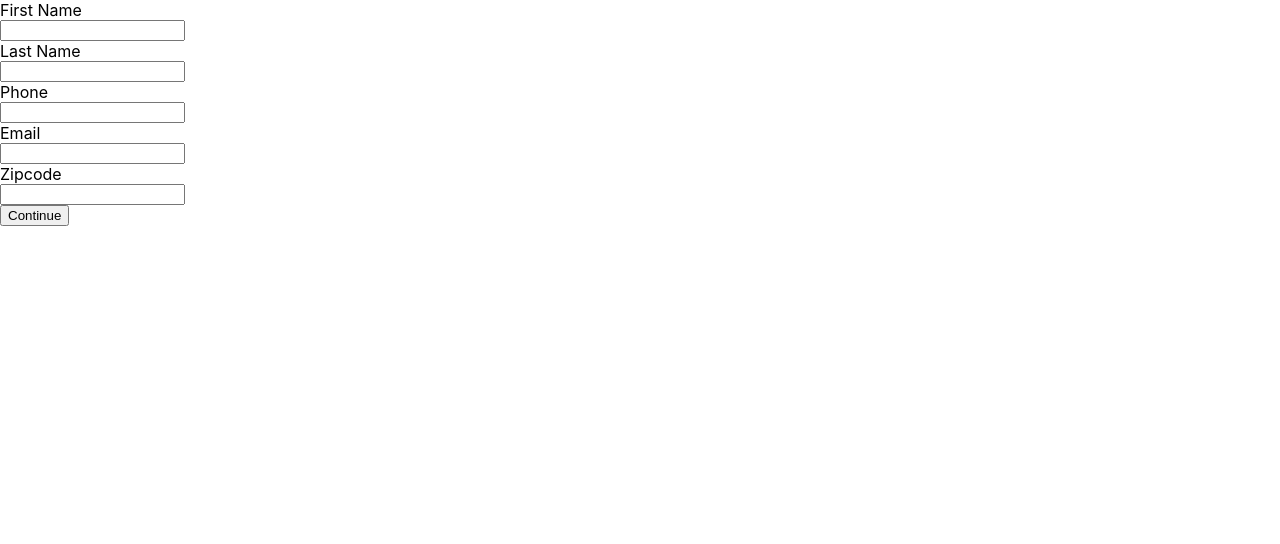
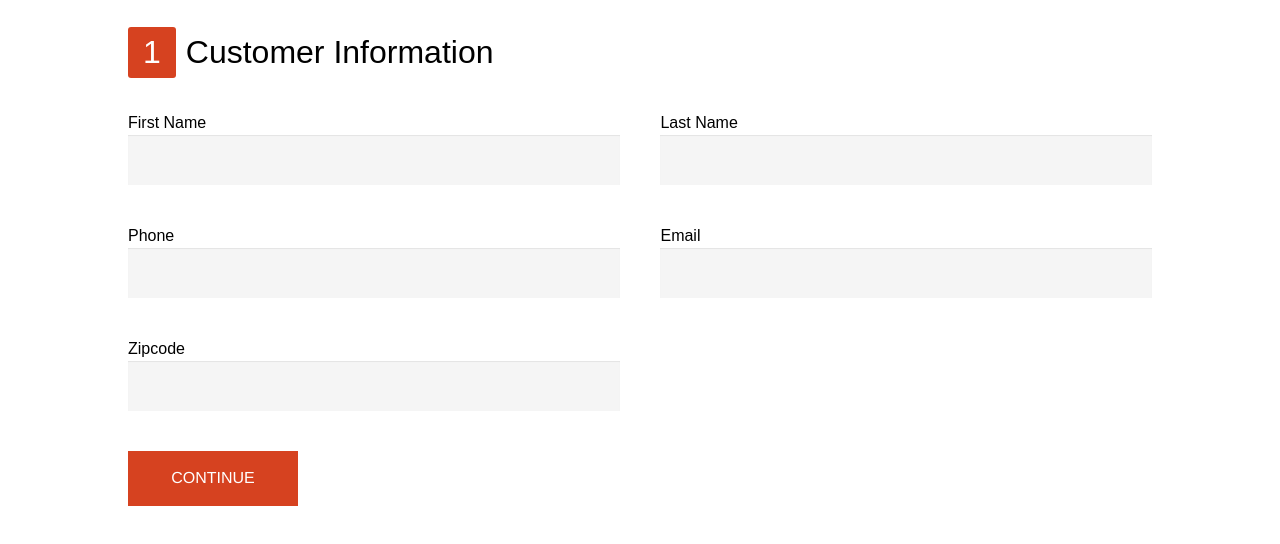
Before and after one commit to joeymariano/App4BarnesApplication, a React (Create React App) app: page / in a window 1280 px wide. Shown: the top 544 px of the page. Built offline with nearby package versions, Linux system fonts and the light colour scheme; the HTML template or start-up script is replaced by a standard one.

Commit message:
more style for form

```diff
--- a/src/App.css
+++ b/src/App.css
@@ -1,3 +1,123 @@
+h2{
+	-webkit-tap-highlight-color: rgba(0, 0, 0, 0);
+	box-sizing: border-box;
+	line-height: 1.1;
+
+	font-family: 'Calibre', 'Arial', sans-serif;
+	color: #000000;
+	font-size: 200%;
+	font-weight: normal;
+	padding: 8px 0 16px 0;
+}
+
+/* FORM CSS */
+
+#customer-form-container{
+	-webkit-tap-highlight-color: rgba(0, 0, 0, 0);
+	line-height: 1.42857143;
+	font-family: 'Calibre', 'Arial', sans-serif;
+	color: #000000;
+	box-sizing: border-box;
+	font-size: 100%;
+	margin: 0 10% 0 10%;
+}
+.form-group{
+	display:inline-block;
+}
+.number-button-red {
+	-webkit-tap-highlight-color: rgba(0, 0, 0, 0);
+	line-height: 1.42857143;
+	font-family: 'Calibre', 'Arial', sans-serif;
+	box-sizing: border-box;
+	background-color: #d64220;
+	color: #ffffff;
+	font-size: 200%;
+	border-radius: 3px;
+	padding: 3px 15px;
+	margin-right: 10px;
+	float: left;
+}
+#first-name-group{
+	width: 48%;
+	margin-right: 2%;
+}
+#last-name-group{
+	width: 48%;
+	margin-left: 2%;
+}
+#phone-group{
+	width: 48%;
+	margin-right: 2%;
+}
+#email-group{
+	width: 48%;
+	margin-left: 2%;
+}
+#zipcode-group{
+	width: 48%;
+	margin-right: 52%;
+}
+label {
+	margin-top:20px;
+}
 input {
-  display: block;
+	-webkit-tap-highlight-color: rgba(0, 0, 0, 0);
+	box-sizing: border-box;
+	font: inherit;
+	display: block;
+	width: 100%;
+	padding: 6px 12px;
+	line-height: 1.42857143;
+	color: #555555;
+	background-image: none;
+	border-radius: 0;
+	box-shadow: inset 0 1px 1px rgba(0, 0, 0, 0.075);
+	transition: border-color ease-in-out .15s, box-shadow ease-in-out .15s;
+	padding-bottom: 0;
+	padding-top: 12px;
+	font-family: 'Calibre', 'Arial', sans-serif;
+	margin: 0 0 10px 0;
+	background-color: #f5f5f5;
+	border: 0;
+	font-size: 22px;
+	height: 50px;
+	font-weight: 300;
 }
+.errors{
+	-webkit-tap-highlight-color: rgba(0, 0, 0, 0);
+	font-family: 'Calibre', 'Arial', sans-serif;
+	color: #d0011b;
+	line-height: 1.1em;
+	box-sizing: border-box;
+	font-size: .8em;
+	height: 20px;
+	padding-bottom: 30px;
+}
+.continue-button{
+	-webkit-tap-highlight-color: rgba(0, 0, 0, 0);
+	box-sizing: border-box;
+	font: inherit;
+	margin: 0;
+	overflow: visible;
+	-webkit-appearance: button;
+	display: inline-block;
+	margin-bottom: 0;
+	font-weight: normal;
+	text-align: center;
+	cursor: pointer;
+	background-image: none;
+	border: 1px solid transparent;
+	white-space: nowrap;
+	line-height: 1.42857143;
+	border-radius: 0;
+	user-select: none;
+	color: #ffffff;
+	background-color: #d64220;
+	border-color: transparent;
+	text-transform: uppercase;
+	font-family: 'Helvetica Neue', sans-serif;
+	padding: 15px;
+	min-width: 170px;
+	font-size: 100%;
+	vertical-align: top;
+}
--- a/src/components/CustomerForm.js
+++ b/src/components/CustomerForm.js
@@ -90,27 +90,37 @@ class CustomerForm extends Component {
 	render() {
 		return (
 			<form onSubmit={ event => this.handleSubmit(event) }>
-				<label>First Name</label>
-				<input id='firstName' name='firstName' type='text' value={ this.state.firstName } onChange={ this.updateState }/>
-				<div id='firstNameErr' className='errors'>{ this.state.formErrors['firstNameErr'] } </div>
+				<div id="first-name-group" class="form-group">
+					<label>First Name</label>
+					<input id='first-name-input' name='first-name' type='text' value={ this.state.firstName } onChange={ this.updateState }/>
+					<div id='first-name-err' className='errors'>{ this.state.formErrors['firstNameErr'] }</div>
+				</div>
 
-				<label>Last Name</label>
-				<input id='lastName' name='lastName' type='text' value={ this.state.lastName } onChange={ this.updateState }/>
-				<div id='lastNameErr' className='errors'>{ this.state.formErrors['lastNameErr'] }</div>
+				<div id="last-name-group" class="form-group">
+					<label>Last Name</label>
+					<input id='last-name-input' name='last-name' type='text' value={ this.state.lastName } onChange={ this.updateState }/>
+					<div id='last-name-err' className='errors'>{ this.state.formErrors['lastNameErr'] }</div>
+				</div>
 
-				<label>Phone</label>
-				<input id='phone' name='phone' type='text' value={ this.state.phone } onChange={ this.updateState }/>
-				<div id='phoneErr' className='errors'>{ this.state.formErrors['phoneErr'] }</div>
+				<div id="phone-group" class="form-group">
+					<label>Phone</label>
+					<input id='phone-input' name='phone' type='text' value={ this.state.phone } onChange={ this.updateState }/>
+					<div id='phone-err' className='errors'>{ this.state.formErrors['phoneErr'] }</div>
+				</div>
 
-				<label>Email</label>
-				<input id='email' name='email' type='text' value={ this.state.email } onChange={ this.updateState }/>
-				<div id='emailErr' className='errors'>{this.state.formErrors['emailErr']}</div>
+				<div id="email-group" class="form-group">
+					<label>Email</label>
+					<input id='email-input' name='email' type='text' value={ this.state.email } onChange={ this.updateState }/>
+					<div id='email-err' className='errors'>{this.state.formErrors['emailErr']}</div>
+				</div>
 
-				<label>Zipcode</label>
-				<input id='zipcode' name='zipcode' type='text' value={ this.state.zipcode } onChange={ this.updateState }/>
-				<div id='zipcodeErr' className='errors'>{ this.state.formErrors['zipcodeErr'] }</div>
+				<div id="zipcode-group" class="form-group">
+					<label>Zipcode</label>
+					<input id='zipcode-input' name='zipcode' type='text' value={ this.state.zipcode } onChange={ this.updateState }/>
+					<div id='zipcode-err' className='errors'>{ this.state.formErrors['zipcodeErr'] }</div>
+				</div>
 
-				<input id='submit' type='submit' value='Continue' />
+				<button id='submit' class='continue-button' type='submit' value='Continue'>Continue</button>
 			</form>
 		)
 	}
--- a/src/containers/CustomerFormContainer.js
+++ b/src/containers/CustomerFormContainer.js
@@ -2,15 +2,15 @@ import React, { Component } from 'react';
 import CustomerForm from '../components/CustomerForm'
 
 class CustomerFormContainer extends Component {
-
 	render(){
 		return(
 			<div id="customer-form-container">
+				<span class="number-button-red">1</span>
+				<h2>Customer Information</h2>
 				<CustomerForm />
 			</div>
 		)
 	}
-
 }
 
 export default CustomerFormContainer
```
